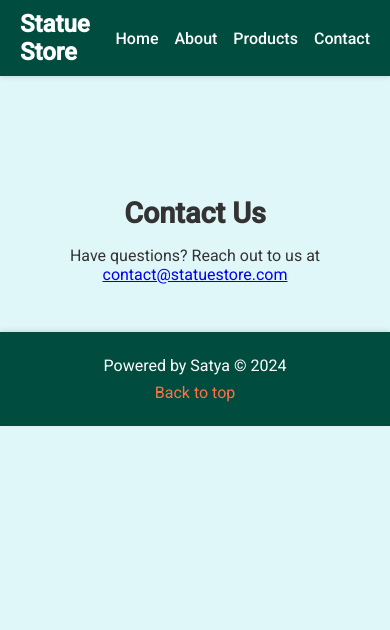
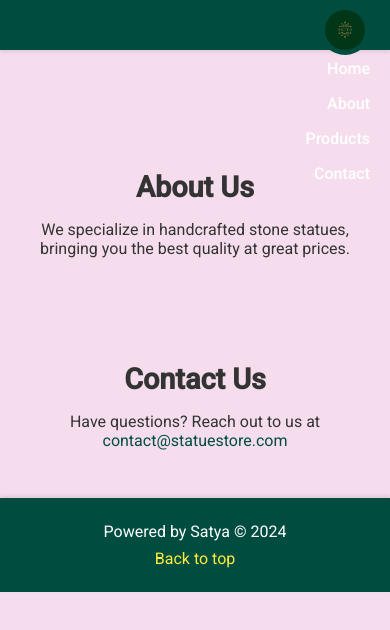
Before and after one commit to Satyaranjan38/stonestatue, a plain HTML site: page index.html in a window 390 px wide. Drawn offline with Linux system fonts and the light colour scheme; no server answers.

Commit message:
add logo

```diff
--- a/index.html
+++ b/index.html
@@ -11,7 +11,7 @@
     <header>
         <nav class="navbar">
             <div class="logo">
-                <h1>Statue Store</h1>
+                <img src="Satya.png" alt="Statue Hub Logo">
             </div>
             <ul class="nav-links">
                 <li><a href="#home">Home</a></li>
@@ -30,17 +30,19 @@
 
     <main>
         <!-- <section id="home" class="hero-section">
-            <h2>Welcome to Statue Store</h2>
+            <h2>Welcome to Statue Hub</h2>
             <p>Your one-stop shop for beautiful stone statues.</p>
         </section> -->
 
-        <!-- <section id="about" class="about-section">
-            <h2>About Us</h2>
-            <p>We specialize in handcrafted stone statues, bringing you the best quality at great prices.</p>
-        </section> -->
+
 
         <section id="product-list" class="product-list">
             <!-- Products will be displayed here -->
+        </section>
+
+        <section id="about" class="about-section">
+            <h2>About Us</h2>
+            <p>We specialize in handcrafted stone statues, bringing you the best quality at great prices.</p>
         </section>
 
         <section id="contact" class="contact-section">
--- a/styles.css
+++ b/styles.css
@@ -1,30 +1,37 @@
+/* General Styles */
 body {
     font-family: 'Roboto', Arial, sans-serif;
     margin: 0;
     padding: 0;
-    background-color: #e0f7fa; /* Light blue background */
+    background-color: #f5dded; /* Light pinkish background for a professional look */
     color: #333;
 }
 
+/* Header and Navigation */
 header {
-    background-color: #004d40; /* Professional header color */
+    background-color: #004d40; /* Dark green background for the header */
     color: #fff;
     box-shadow: 0 2px 4px rgba(0, 0, 0, 0.1);
     position: sticky;
     top: 0;
     z-index: 1000;
+    height: 50px; /* Header height */
 }
 
 .navbar {
     display: flex;
     justify-content: space-between;
     align-items: center;
-    padding: 10px 20px;
+    padding: 5px 20px;
+    height: 100%; /* Ensure navbar height matches header height */
 }
 
-.logo h1 {
-    font-size: 1.5rem;
-    margin: 0;
+.logo img {
+    height: 40px;
+    width: 40px;
+    border-radius: 50%; /* Make the logo round */
+    background-color: #004d40; /* Match background color to blend with header */
+    padding: 5px; /* Add some padding */
 }
 
 .nav-links {
@@ -47,9 +54,10 @@ header {
 }
 
 .nav-links a:hover {
-    color: #ff7043;
+    color: #ffeb3b; /* Highlight color */
 }
 
+/* Hero, About, and Contact Sections */
 .hero-section, .about-section, .contact-section {
     padding: 2rem;
     text-align: center;
@@ -71,6 +79,16 @@ header {
     margin-bottom: 0.5rem;
 }
 
+.contact-section a {
+    color: #004d40;
+    text-decoration: none;
+}
+
+.contact-section a:hover {
+    text-decoration: underline;
+}
+
+/* Footer */
 footer {
     background-color: #004d40;
     color: #fff;
@@ -87,7 +105,7 @@ footer p {
 }
 
 footer a {
-    color: #ff7043;
+    color: #ffeb3b;
     text-decoration: none;
 }
 
@@ -95,6 +113,7 @@ footer a:hover {
     text-decoration: underline;
 }
 
+/* Product List and Cards */
 .product-list {
     display: flex;
     flex-wrap: wrap;
@@ -147,18 +166,26 @@ footer a:hover {
     margin: 0.5rem 0;
 }
 
+/* Responsive Design */
+/* Change nav-links color from white to black */
+
+
+/* Responsive Design for Mobile */
 @media (max-width: 768px) {
-    .product-card {
-        width: calc(50% - 1.5rem);
+    .nav-links {
+        flex-direction: column;
+        align-items: flex-end; /* Align items to the right */
+
+    }
+
+    .navbar {
+        flex-direction: column;
+        align-items: flex-end; /* Align navbar to the right */
+
     }
 }
 
-@media (max-width: 480px) {
-    .product-card {
-        width: calc(100% - 1.5rem);
-    }
-}
-
+/* Animations */
 @keyframes fadeIn {
     from {
         opacity: 0;
@@ -177,6 +204,7 @@ footer a:hover {
     }
 }
 
+/* Loader Styles */
 .loader {
     position: fixed;
     left: 0;
```
Also changed, not shown: Satya.png (added).
